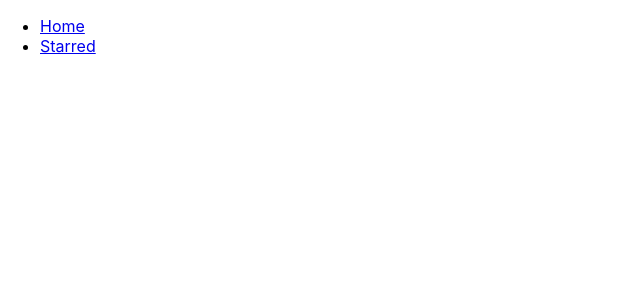
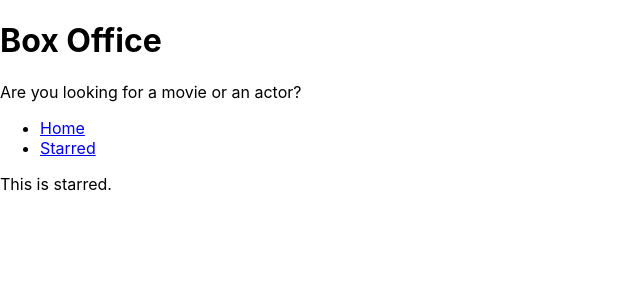
Before and after one commit to Rahul-Binani/box-office, a React (Create React App) app: page /starred in a window 1280 px wide. Shown: the top 300 px of the page, without its empty margins (0-640 px from the left). Built offline with nearby package versions, Linux system fonts and the light colour scheme.

Commit message:
added layout management and title

```diff
--- a/src/App.js
+++ b/src/App.js
@@ -1,31 +1,24 @@
-import React from "react";
-import { BrowserRouter, Switch, Route } from 'react-router-dom';
+import React from 'react';
+import { Switch, Route } from 'react-router-dom';
 
-import Navs from './Components/Navs';
-import home from "./pages/home";
-import starred from "./pages/starred";
+import Home from './pages/home';
+import Starred from './pages/starred';
 
 function App() {
   return (
-    <div>
-      <Navs />
-    <BrowserRouter>
     <Switch>
       <Route exact path="/">
-          <home />
+        <Home />
       </Route>
 
       <Route exact path="/starred">
-          <starred />
+        <Starred />
       </Route>
 
       <Route>
-          This is 404 page. Page not found.
+        <div>Not found</div>
       </Route>
-
     </Switch>
-    </BrowserRouter>
-    </div>
   );
 }
 
--- /dev/null
+++ b/src/Components/MainPageLayout.js
@@ -0,0 +1,15 @@
+import React from 'react'
+import Navs from './Navs'
+import Title from './Title'
+
+const MainPageLayout = ( {children} ) => {
+    return (
+        <div>
+            <Title title="Box Office" subtitle="Are you looking for a movie or an actor?" />
+      <Navs />
+      {children}
+    </div>
+    )
+}
+
+export default MainPageLayout;
--- /dev/null
+++ b/src/Components/Title.js
@@ -0,0 +1,12 @@
+import React from 'react'
+
+const Title = ({title,subtitle}) => {
+    return (
+        <div>
+            <h1>{title}</h1>
+            <p>{subtitle}</p>
+        </div>
+    )
+}
+
+export default Title
--- a/src/pages/home.js
+++ b/src/pages/home.js
@@ -1,7 +1,8 @@
 import React from 'react'
+import MainPageLayout from '../Components/MainPageLayout';
 
 const home = () => {
-    return <div>This is home.</div>
+    return <MainPageLayout>This is home.</MainPageLayout>
 };
 
 export default home;
--- a/src/pages/starred.js
+++ b/src/pages/starred.js
@@ -1,10 +1,11 @@
 import React from 'react'
+import MainPageLayout from '../Components/MainPageLayout';
 
 const starred = () => {
     return(
-        <div>
+        <MainPageLayout>
             This is starred.
-        </div>
+        </MainPageLayout>
     );
 };
 
```
Lines whose indentation alone changed are shown as unchanged.
